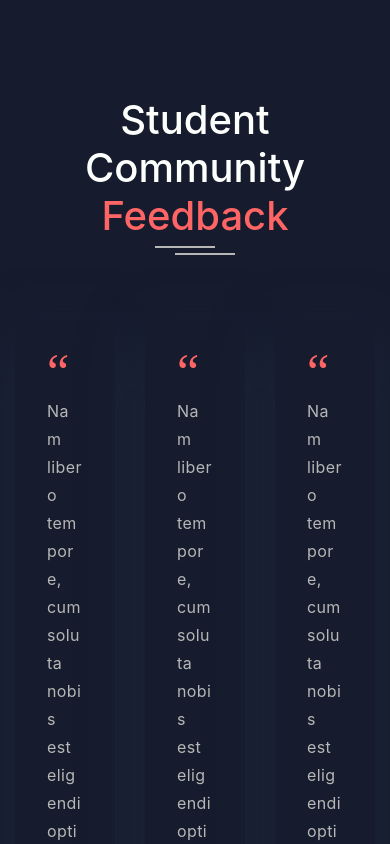
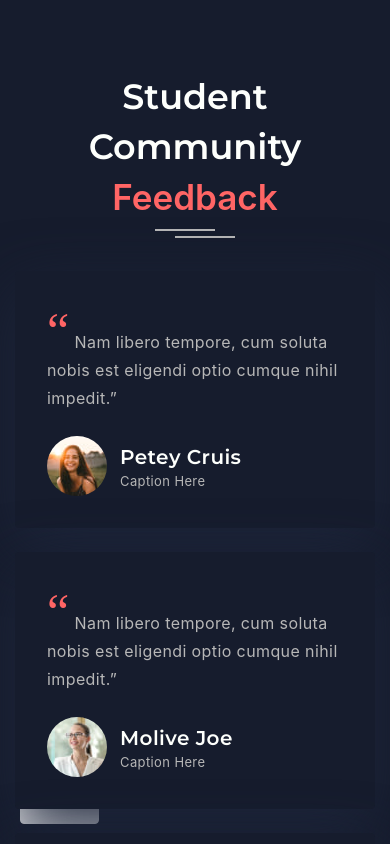
Before and after one commit to vanphong93/landing-page-bootstrap, a plain HTML site: page index.html in a window 390 px wide. Shown: the top 844 px of the page. Drawn offline with nearby package versions, Linux system fonts and the light colour scheme.

Commit message:
add feedback responsive

```diff
--- a/css/index.css
+++ b/css/index.css
@@ -15,6 +15,10 @@ body.light {
   box-sizing: border-box;
 }
 p {
+  margin: 0;
+  letter-spacing: 0.4px;
+}
+h2 {
   margin: 0;
 }
 /* END GLOBAL */
@@ -59,7 +63,10 @@ p {
 .feedback__top h2 {
   position: relative;
   color: #fdfffc;
+  font-family: "Montserrat", sans-serif;
   font-size: 2.5rem;
+  line-height: 3.13rem;
+  font-weight: 600;
 }
 .light .feedback__top h2 {
   color: #060606;
@@ -89,6 +96,8 @@ p {
 }
 .feedback__top h2 span {
   color: #ff6565;
+  font-family: -apple-system, BlinkMacSystemFont, "Segoe UI", "Roboto",
+    Oxygen-Sans, Ubuntu, Cantarell, "Helvetica Neue", sans-serif;
 }
 /* end feedback top */
 
@@ -111,14 +120,12 @@ p {
   letter-spacing: 0.4px;
 }
 .feedback__bottom .feedback__item .card-body .feedback__comment q::before {
+  display: inline-block;
   font-family: initial;
   font-size: 3.13rem;
   line-height: 0.8;
   color: #ff6565;
   padding-top: 8px;
-}
-.feedback__bottom .feedback__item .card-body .feedback__student {
-  margin-top: 2em;
 }
 .feedback__bottom
   .feedback__item
@@ -168,3 +175,37 @@ p {
 }
 /* end feedback bottom */
 /* END feedback */
+
+/* RESPONSIVE */
+/* start feedback */
+@media screen and (max-width: 1199.98px) {
+  .feedback__bottom
+    .feedback__item
+    .card-body
+    .feedback__student
+    .student__image {
+    width: 33.33%;
+  }
+}
+@media screen and (max-width: 767.98px) {
+  .feedback__bottom
+    .feedback__item
+    .card-body
+    .feedback__student
+    .student__image {
+    width: 16.68%;
+  }
+}
+@media screen and (max-width: 491px) {
+  .feedback__top h2 {
+    font-size: 2.19rem;
+  }
+  .feedback__bottom
+    .feedback__item
+    .card-body
+    .feedback__student
+    .student__image {
+    width: 23%;
+  }
+}
+/* end feedback */
--- a/index.html
+++ b/index.html
@@ -52,10 +52,10 @@
 
     <!-- START FEEDBACK -->
     <section class="feedback py-5">
-      <div class="container py-5">
+      <div class="container py-md-5 py-4">
         <div class="feedback__content">
           <!-- start feedback top -->
-          <div class="feedback__top mx-auto mb-5 pb-4 text-center">
+          <div class="feedback__top mx-auto mb-5 pb-lg-5 pd-0 text-center">
             <h2>Student Community <span>Feedback</span></h2>
           </div>
           <!-- end feedback top -->
@@ -64,7 +64,7 @@
           <div class="feedback__bottom">
             <div class="row">
               <!-- start item 1 -->
-              <div class="feedback__item col-4">
+              <div class="feedback__item col-lg-4 col-md-6 col-12">
                 <div class="card">
                   <div class="card-body">
                     <p class="card-text feedback__comment">
@@ -73,7 +73,9 @@
                         cumque nihil impedit.</q
                       >
                     </p>
-                    <div class="feedback__student d-flex align-items-center">
+                    <div
+                      class="feedback__student d-flex align-items-center mt-4"
+                    >
                       <div class="student__image">
                         <img src="./image/testi1.jpg" alt="student1" />
                       </div>
@@ -88,7 +90,7 @@
               <!-- end item 1 -->
 
               <!-- start item 2 -->
-              <div class="feedback__item col-4">
+              <div class="feedback__item col-lg-4 col-md-6 col-12 mt-md-0 mt-4">
                 <div class="card">
                   <div class="card-body">
                     <p class="card-text feedback__comment">
@@ -97,7 +99,9 @@
                         cumque nihil impedit.</q
                       >
                     </p>
-                    <div class="feedback__student d-flex align-items-center">
+                    <div
+                      class="feedback__student d-flex align-items-center mt-4"
+                    >
                       <div class="student__image">
                         <img src="./image/testi2.jpg" alt="student2" />
                       </div>
@@ -112,7 +116,7 @@
               <!-- end item 2 -->
 
               <!-- start item 3 -->
-              <div class="feedback__item col-4">
+              <div class="feedback__item col-lg-4 col-md-6 col-12 mt-lg-0 mt-4">
                 <div class="card">
                   <div class="card-body">
                     <p class="card-text feedback__comment">
@@ -121,7 +125,9 @@
                         cumque nihil impedit.</q
                       >
                     </p>
-                    <div class="feedback__student d-flex align-items-center">
+                    <div
+                      class="feedback__student d-flex align-items-center mt-4"
+                    >
                       <div class="student__image">
                         <img src="./image/testi3.jpg" alt="student3" />
                       </div>
```
